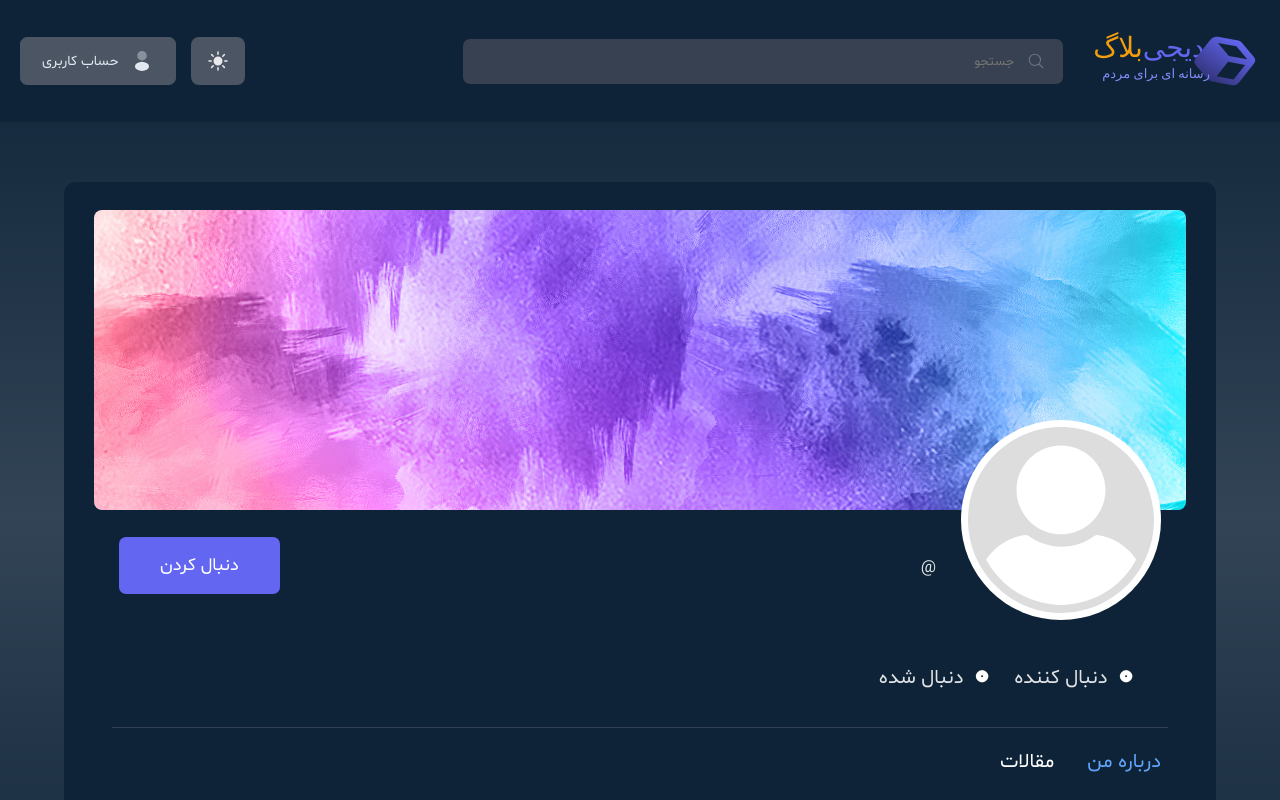
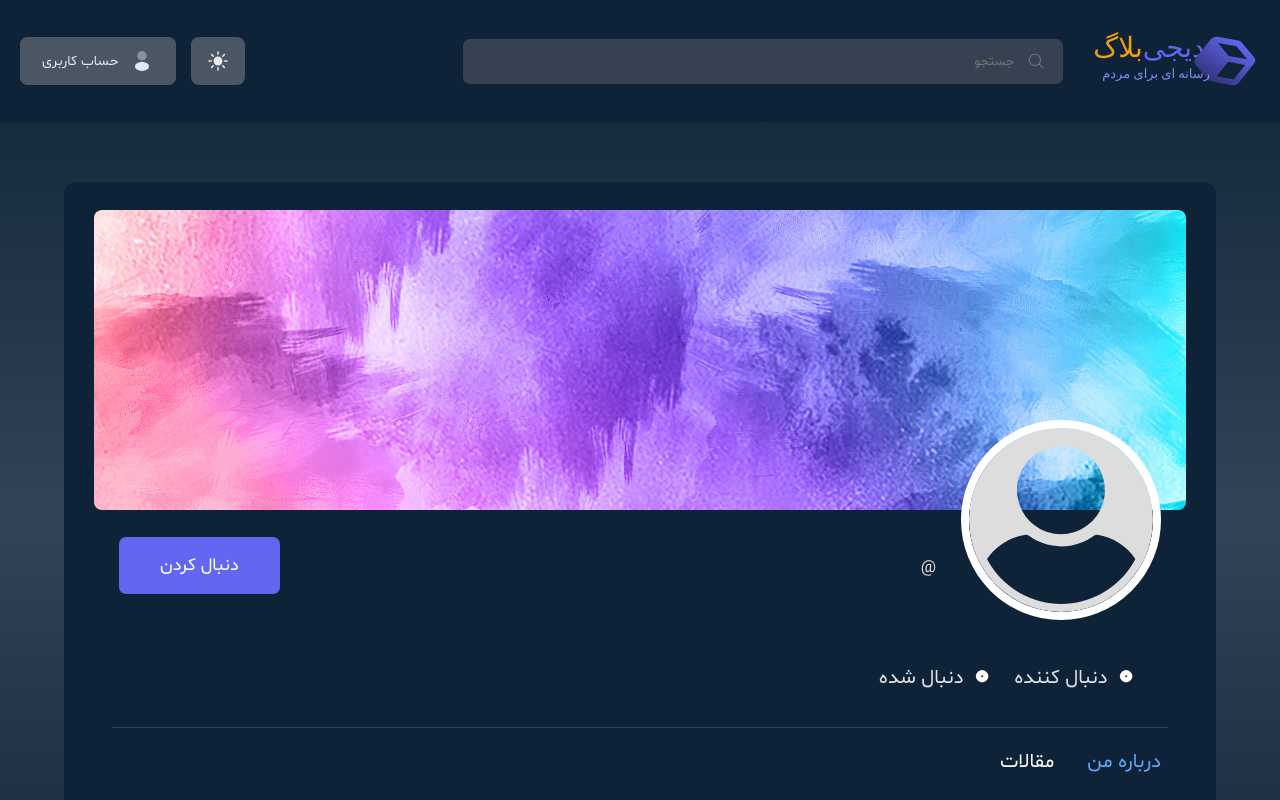
Before and after one commit to abolfazlmahdikhanii/cms, a React (Vite) app: page /articles in a window 1280 px wide. Shown: the top 800 px of the page. Built offline with nearby package versions, Linux system fonts and the light colour scheme; no server answers; the database is empty; a small style sheet from the web is missing.

Commit message:
modifed user page

```diff
--- a/src/containers/UserPage/UserPage.css
+++ b/src/containers/UserPage/UserPage.css
@@ -40,16 +40,18 @@
     margin-top: -9rem;
     width: 20rem;
     height: 20rem;
-    background-color: #fff;
+
     border-radius: 50%;
     overflow: hidden;
-    padding: .7rem;
+
+    border: 8px solid #fff;
 }
 
 .user-info--img img {
     width: 100%;
     height: 100%;
     object-fit: cover;
+    border-radius: 50%;
 }
 
 .user-info--info {
```
